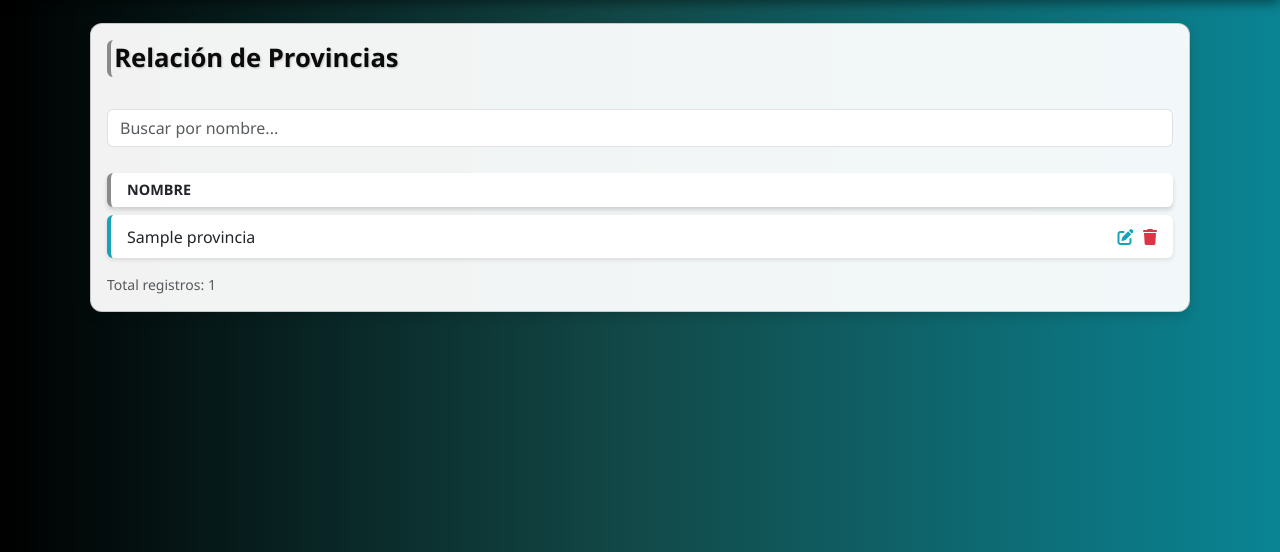
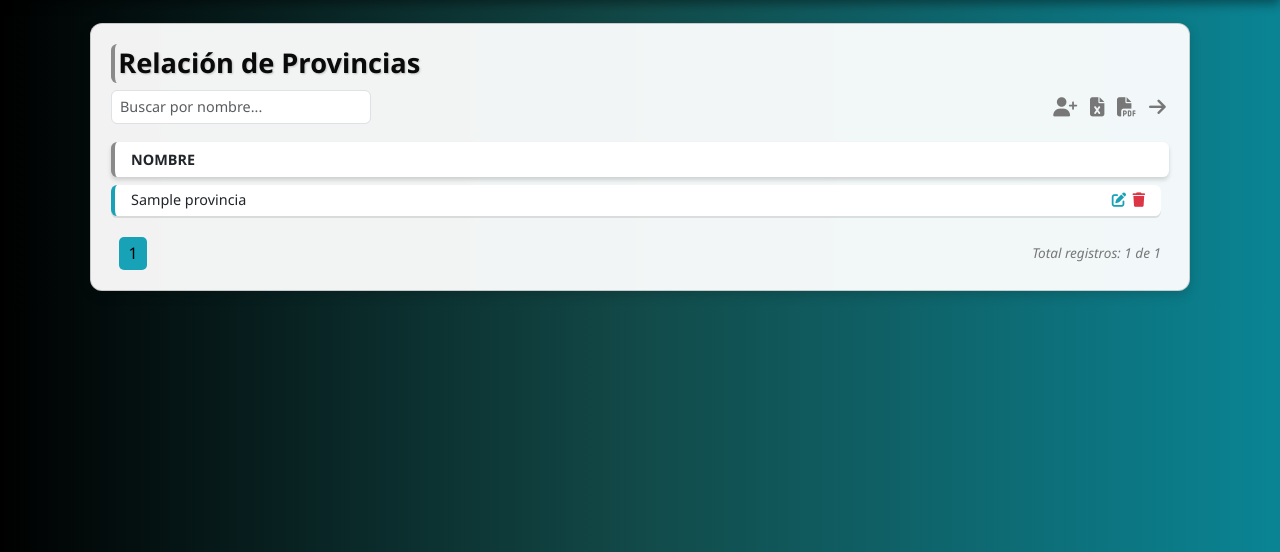
Before and after one commit to efasoft/trabajadores, a Django app: page /provincias/ in a window 1280 px wide. Shown: the part 67-619 px from the top of the page. Run offline with Django 5.2, Linux system fonts and the light colour scheme; a user stored in the database is signed in; tables that the repository leaves empty hold one stand-in row (values such as "Sample post"); some libraries are stand-ins or nearby versions.

Commit message:
Trabajadores - CRUD de Trabajadores - Lista de Ttrabajadores - Formulario - Boton Eliminar y Salir ok

```diff
--- a/trabajadores/templates/trabajadores/lista_provincias.html
+++ b/trabajadores/templates/trabajadores/lista_provincias.html
@@ -1,49 +1,95 @@
 {% extends 'base.html' %}
+{% load humanize %} <!-- Para formatear numeros -->
 {% block title %}Lista de Provincias{% endblock %}
 
 {% block content %}
-<style>
-.page-title { font-size: 1.6rem; font-weight: bold; margin-bottom: 1rem; }
-.card-provincia {
-  display: flex; padding: 0.6rem 1rem;
-  background: white; border-left: 4px solid #17a2b8;
-  margin-bottom: 0.5rem; border-radius: 0.4rem;
-  box-shadow: 0 2px 4px rgba(0,0,0,0.1);
-}
-.card-provincia:hover { background: #f7f7f7; }
-.col-nombre { flex: 1; }
-.acciones { display: flex; gap: 0.6rem; }
-.fa-edit { color: #17a2b8; cursor:pointer; }
-.fa-trash { color: #dc3545; cursor:pointer; }
-</style>
 
-<div class="card p-3">
+<div class="card">
   <div class="d-flex justify-content-between align-items-center">
     <h3 class="page-title">Relación de Provincias</h3>
-    <a href="{% url 'trabajadores:crear_provincia' %}" class="icon-btn" data-bs-toggle="tooltip" title="Agregar nuevo provincia">
-      <i class="fas fa-map-plus text-success mb-3"></i>
+  </div>
+
+  <div class="d-flex justify-content-between align-items-center mb-2">
+    <input
+      type="text"
+      id="searchInput"
+      class="form-control search-box"
+      placeholder="Buscar por nombre..."
+    />
+    <div class="search-actions">
+      <a
+        href="{% url 'trabajadores:crear_provincia' %}"
+        class="icon-btn"
+        data-bs-toggle="tooltip"
+        title="Agregar nueva Provincia"
+      >
+        <i class="fas fa-user-plus"></i>
+      </a>
+      <a
+        id="confirmExportExcel"
+        class="icon-btn"
+        data-bs-toggle="tooltip"
+        title="Exportar a Excel"
+      >
+        <i class="fas fa-file-excel"></i>
+      </a>
+      <a
+        id="btnExportPDF"
+        class="icon-btn"
+        data-bs-toggle="tooltip"
+        title="Exportar a PDF"
+      >
+        <i class="fas fa-file-pdf"></i>
+      </a>
+
+      <a
+        href="{% url 'home' %}"
+        class="icon-btn"
+        data-bs-toggle="tooltip"
+        title="Salir"
+      >
+        <i class="fa fa-arrow-right"></i>
       </a>
 
     </div>
-
-  <input type="text" id="searchInput" class="form-control my-3" placeholder="Buscar por nombre...">
+  </div>
 
   <div class="header-row fw-bold mb-2">Nombre</div>
 
-  <div id="provinciasContainer">
+  <div id="listadatosContainer">
     {% for p in provincias %}
-    <div class="card-provincia" data-nombre="{{ p.nombre|lower }}">
+    <div
+      class="card-lineadedatos"
+      data-nombre="{{ p.nombre|lower }}"
+    >
       <div class="col-nombre">{{ p.nombre }}</div>
-      <div class="acciones ms-auto">
-        <a href="{% url 'trabajadores:editar_provincia' p.id %}" title="Editar"><i class="fas fa-edit"></i></a>
-        <i class="fas fa-trash" onclick="confirmDel({{ p.id }})" title="Eliminar"></i>
+
+      <div class="acciones">
+        <a
+          href="{% url 'trabajadores:editar_provincia' p.id %}"
+          data-bs-toggle="tooltip"
+          title="Editar"
+          ><i class="fas fa-edit"></i
+        ></a>
+        <i
+          class="fas fa-trash"
+          onclick="confirmDel({{ p.id }})"
+          data-bs-toggle="tooltip"
+          title="Eliminar"
+        ></i>
       </div>
     </div>
     {% endfor %}
   </div>
 
-  <div class="mt-2 text-muted small">
-    Total registros: <span id="totalRegistros">{{ provincias|length }}</span>
+  <div class="footer-container">
+    <div class="pagination" id="paginacion"></div>
+    <div class="footer-info">
+      {% if not request.GET.q %} Total registros:
+      <span id="totalRegistros">{{ total|intcomma }}</span> {% else %} Vamos:
+      <span id="totalRegistros">{{ provincias|length|intcomma }}</span>
+      {% endif %}
+    </div>
   </div>
 </div>
 
@@ -61,21 +107,137 @@ function confirmDel(id) {
 
   document.addEventListener("DOMContentLoaded", () => {
     const searchInput = document.getElementById("searchInput");
-  const container = document.getElementById("provinciasContainer");
+    const container = document.getElementById("listadatosContainer");
+    const paginacion = document.getElementById("paginacion");
     const totalRegistros = document.getElementById("totalRegistros");
     const elementos = Array.from(container.children);
+    const totalOriginal = elementos.length;
+    const porPagina = 10;
+    let paginaActual = 1;
+    let scrollTimeout;
+
+    function filtrar() {
+      const query = searchInput.value.toLowerCase();
+      return elementos.filter(
+        (el) =>
+          el.dataset.nombre.includes(query)
+      );
+    }
+
+    function renderPaginacion(items) {
+      paginacion.innerHTML = "";
+      const total = Math.ceil(items.length / porPagina);
+      const maxVisible = 5;
+      let start = Math.max(1, paginaActual - Math.floor(maxVisible / 2));
+      let end = Math.min(total, start + maxVisible - 1);
+
+      if (end - start + 1 < maxVisible) {
+        start = Math.max(1, end - maxVisible + 1);
+      }
+
+      if (paginaActual > 1) {
+        paginacion.innerHTML += `<button onclick="cambiarPagina(1)"><i class="fas fa-angle-double-left"></i></button>`;
+        paginacion.innerHTML += `<button onclick="cambiarPagina(${
+          paginaActual - 1
+        })"><i class="fas fa-angle-left"></i></button>`;
+      }
+
+      for (let i = start; i <= end; i++) {
+        paginacion.innerHTML += `<button class="${
+          i === paginaActual ? "active" : ""
+        }" onclick="cambiarPagina(${i})">${i}</button>`;
+      }
+
+      if (paginaActual < total) {
+        paginacion.innerHTML += `<button onclick="cambiarPagina(${
+          paginaActual + 1
+        })"><i class="fas fa-angle-right"></i></button>`;
+        paginacion.innerHTML += `<button onclick="cambiarPagina(${total})"><i class="fas fa-angle-double-right"></i></button>`;
+      }
+    }
+
+    window.cambiarPagina = function (num) {
+      paginaActual = num;
+      const scrollY =
+        (paginaActual - 1) *
+        porPagina *
+        (container.firstElementChild?.offsetHeight || 30);
+      container.scrollTop = scrollY;
+      renderPaginacion(filtrar());
+    };
 
     function actualizarVista() {
-    const query = searchInput.value.toLowerCase();
-    let visibles = 0;
-    elementos.forEach(el => {
-      if (el.dataset.nombre.includes(query)) { el.style.display = "flex"; visibles++; }
-      else { el.style.display = "none"; }
-    });
-    totalRegistros.textContent = visibles;
+      const filtrados = filtrar();
+      container.innerHTML = "";
+      filtrados.forEach((el) => container.appendChild(el));
+      totalRegistros.textContent = `${filtrados.length.toLocaleString(
+        "es-ES"
+      )} de ${totalOriginal.toLocaleString("es-ES")}`;
+      renderPaginacion(filtrados);
     }
 
-  searchInput.addEventListener("input", actualizarVista);
+    // Sincronizar número de página con scroll
+    container.addEventListener("scroll", () => {
+      clearTimeout(scrollTimeout);
+      scrollTimeout = setTimeout(() => {
+        const scrollTop = container.scrollTop;
+        const filaAltura = container.firstElementChild
+          ? container.firstElementChild.offsetHeight
+          : 30;
+        const nuevaPagina =
+          Math.floor(scrollTop / (filaAltura * porPagina)) + 1;
+        if (nuevaPagina !== paginaActual) {
+          paginaActual = nuevaPagina;
+          renderPaginacion(filtrar());
+        }
+      }, 100);
+    });
+
+    searchInput.addEventListener("input", () => {
+      paginaActual = 1;
+      actualizarVista();
+    });
+
+    actualizarVista();
   });
 </script>
+
+<script>
+  document
+    .getElementById("btnExportPDF")
+    .addEventListener("click", function () {
+      const filtro = document.getElementById("searchInput").value;
+      Swal.fire({
+        title: "¿Desea ver reporte_trabajadores.pdf?",
+        showCancelButton: true,
+        confirmButtonText: "Ver ahora",
+        cancelButtonText: "Descargar",
+        icon: "question",
+      }).then((result) => {
+        const url = `/exportar/pdf/?q=${encodeURIComponent(filtro)}&descargar=${
+          result.isConfirmed ? 0 : 1
+        }`;
+        window.open(url, "_blank");
+      });
+    });
+
+  document
+    .getElementById("confirmExportExcel")
+    .addEventListener("click", function () {
+      const filtro = document.getElementById("searchInput").value;
+      Swal.fire({
+        title: "¿Desea ver el archivo Excel?",
+        icon: "question",
+        showCancelButton: true,
+        confirmButtonText: "Sí, mostrar",
+        cancelButtonText: "No, descargar",
+      }).then((result) => {
+        const url = `/exportar/excel/?q=${encodeURIComponent(
+          filtro
+        )}&descargar=${result.isConfirmed ? 0 : 1}`;
+        window.open(url, "_blank");
+      });
+    });
+</script>
+
 {% endblock %}
--- a/trabajadores/views.py
+++ b/trabajadores/views.py
@@ -444,7 +444,7 @@ def crear_provincia(request):
 def editar_provincia(request, id):
     provincia = get_object_or_404(Provincia, id=id)
     if request.method == "POST":
-        form = ProvinciaForm(request.POST, instance=provincia)
+        form = ProvinciaForm(request.POST, request.FILES, instance=provincia)
         if form.is_valid():
             form.save()
             return JsonResponse({"success": True, "message": "Provincia actualizada con éxito"})
```
Also changed, not shown: trabajadores/templates/trabajadores/form.html (+5 -24 lines), trabajadores/templates/trabajadores/lista.html (+11 -1 lines). Lines whose indentation alone changed are shown as unchanged.
